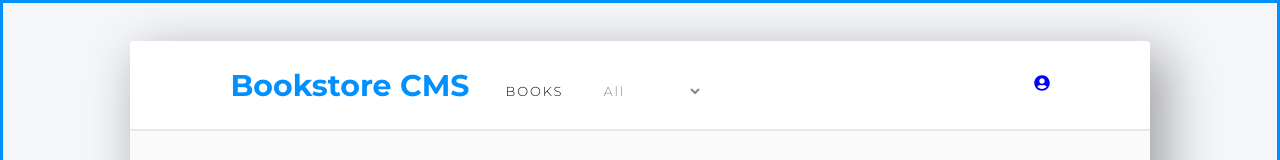
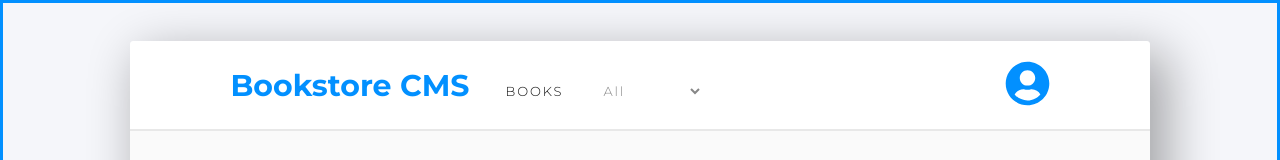
Before and after one commit to CalyCherkaoui/bookstore-react-redux, a React (Create React App) app: page / in a window 1280 px wide. Shown: the top 160 px of the page. Built offline with nearby package versions, Linux system fonts and the light colour scheme.

Commit message:
Style User icon

```diff
--- a/src/App.css
+++ b/src/App.css
@@ -188,6 +188,10 @@
   background-color: transparent;
 }
 
+.global-class-name {
+  width: 2.813rem;
+  height: 2.813rem;
+}
 /* Books list displayer */
 
 .books_list_wrapper {
--- a/src/components/CategoryFilter.js
+++ b/src/components/CategoryFilter.js
@@ -35,7 +35,7 @@ const CategoryFilter = ({ changeFilterHandle }) => {
         </select>
       </div>
       <div className="navigation_right">
-        <IconContext.Provider value={{ color: 'blue', className: 'global-class-name' }}>
+        <IconContext.Provider value={{ color: '#0290ff', className: 'global-class-name' }}>
           <div>
             <FaUserCircle />
           </div>
```
